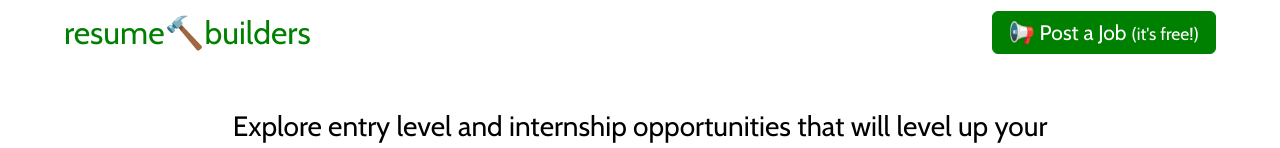
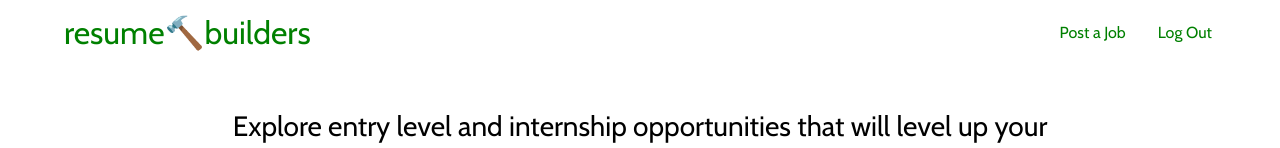
Before and after one commit to patrickstracey/resumebuilders, a Vue app: page / in a window 1280 px wide. Shown: the top 148 px of the page. Built offline with nearby package versions, Linux system fonts and the light colour scheme; no server answers; the database is empty; sample sign-in values are in the browser's storage.

Commit message:
add logout logic to the header

```diff
--- a/src/components/global/TheHeader.vue
+++ b/src/components/global/TheHeader.vue
@@ -2,12 +2,52 @@
   <header>
     <div class="holder flex-row">
       <router-link to="/" id="home-link"><h1>resume🔨builders</h1></router-link>
-      <router-link to="/new-opportunity" class="link" id="post-link"
+      <router-link
+        to="/new-opportunity"
+        class="link"
+        id="post-link"
+        v-if="loggedIn === false"
         >📢 Post a Job <small>(it's free!)</small></router-link
       >
+      <div class="flex-row" v-else>
+        <router-link to="/new-opportunity" class="secondary-link"
+          >Post a Job</router-link
+        >
+        <button @click="logout()" class="secondary-link">Log Out</button>
+      </div>
     </div>
   </header>
 </template>
+
+<script>
+import firebaseInit from "../../firebaseInit";
+import { mapState } from "vuex";
+
+export default {
+  name: "TheHeader",
+  data() {
+    return {
+      loggedIn: false,
+    };
+  },
+  methods: {
+    logout() {
+      firebaseInit.auth().signOut();
+      this.$router.replace("/");
+    },
+  },
+  computed: mapState(["currentUser"]),
+  watch: {
+    currentUser(newVal) {
+      if (newVal != null && this.$store.getters.retrieveCurrentUser() != null) {
+        this.loggedIn = true;
+      } else {
+        this.loggedIn = false;
+      }
+    },
+  },
+};
+</script>
 
 <style scoped>
 header {
@@ -32,6 +72,12 @@ h1 {
   margin: auto;
 }
 
+.secondary-link {
+  margin-top: auto;
+  font: inherit;
+  margin-left: 24px;
+}
+
 #post-link {
   margin-top: auto;
   margin-bottom: auto;
```
